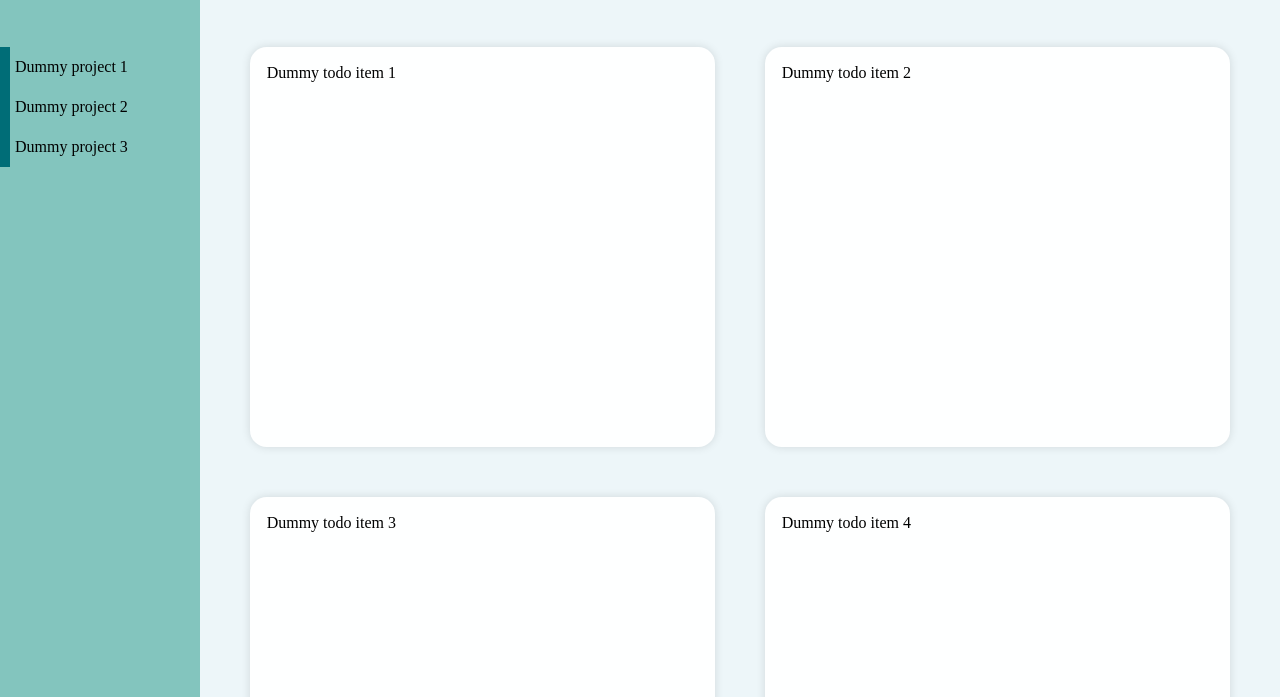
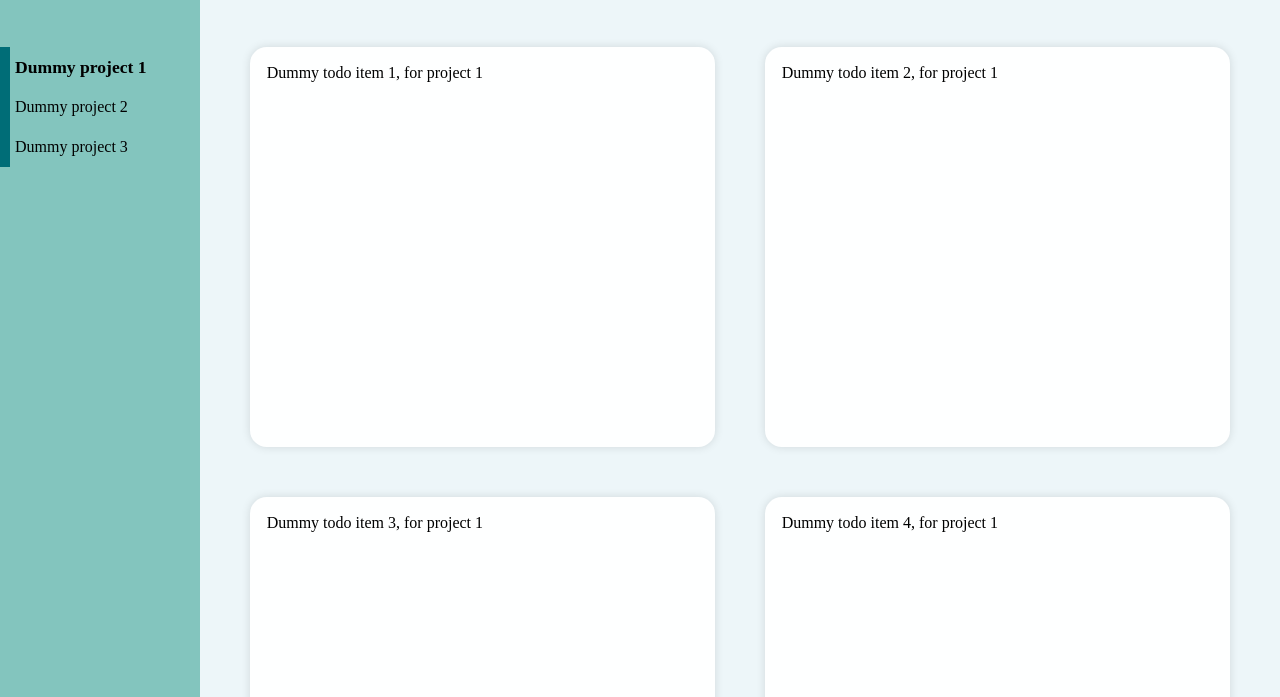
Before and after one commit to bjorn1213/odin-todo-list, a website built with webpack: page dist/index.html in a window 1280 px wide. Shown: the part 103-800 px from the top of the page. Built offline with nearby package versions, Linux system fonts and the light colour scheme; files whose address does not match are found by name; a web font is replaced by a local one.

Commit message:
Restructure code and enable project selection

```diff
--- a/src/Controller/dataHandler.js
+++ b/src/Controller/dataHandler.js
@@ -7,18 +7,25 @@ const getDummyPortfolio = () => {
 
   const projectCount = 3;
   const maxTodoCount = 10;
-  const minTodoCount = 6;
+  const minTodoCount = 5;
   for (let iProject = 0; iProject < projectCount; iProject++) {
     const project = projectFactory(`Dummy project ${iProject + 1}`);
 
     const todoCount = Math.round(Math.random() * (maxTodoCount - minTodoCount)) + minTodoCount;
     for (let iTodo = 0; iTodo < todoCount; iTodo++) {
-      const todo = todoItemFactory(`Dummy todo item ${iTodo + 1}`, "Dummy todo description");
+      const todo = todoItemFactory(
+        `Dummy todo item ${iTodo + 1}, for project ${iProject + 1}`,
+        "Dummy todo description"
+      );
 
       project.addTodoItem(todo);
+      todo.setProject(project);
     }
     portfolio.addProject(project);
+    project.setPortfolio(portfolio);
   }
+
+  portfolio.setActiveProjectID(0);
 
   return portfolio;
 };
@@ -38,6 +45,7 @@ const printPortfolioContents = (portfolio) => {
     for (let j = 0; j < todoCount; j++) {
       const todo = todos[j];
       console.log(`${project.getProjectName()} - ${todo.getTitle()}`);
+      console.log(`${todo.getProject().getProjectName()}`);
     }
   }
 };
--- a/src/Model/portfolio.js
+++ b/src/Model/portfolio.js
@@ -4,6 +4,7 @@ export default function portfolioFactory(inputPortfolioName = "newPortfolioName"
   // Initialise main data
   let portfolioName = inputPortfolioName;
   let projects = {};
+  let activeProjectID;
 
   // Define simple setters/getters
   const setPortfolioName = (newPortfolioName) => {
@@ -11,16 +12,27 @@ export default function portfolioFactory(inputPortfolioName = "newPortfolioName"
   };
   const getPortfolioName = () => portfolioName;
   const getProjects = () => projects;
+  const setActiveProjectID = (projectID) => {
+    if (projectID in projects) {
+      activeProjectID = projectID;
+    }
+  };
+  const getActiveProjectID = () => activeProjectID;
 
   // Implement adding/removing todo item logic
   const addProject = (project) => {
     const insertID = getInsertableID(projects);
     projects[insertID] = project;
+
+    // make added project active in case it's the first
+    if (Object.keys(projects).length === 1) {
+      activeProjectID = insertID;
+    }
   };
 
   const removeProject = (projectID) => {
     let success = false;
-    if (projectID in projects) {
+    if (projectID in projects && projectID !== activeProjectID) {
       delete projects[projectID];
       success = true;
     }
@@ -28,11 +40,23 @@ export default function portfolioFactory(inputPortfolioName = "newPortfolioName"
     return success;
   };
 
+  const getProjectByID = (projectID) => {
+    let project;
+    if (projectID in projects) {
+      project = projects[projectID];
+    }
+
+    return project;
+  };
+
   return {
     setPortfolioName,
     getPortfolioName,
+    setActiveProjectID,
+    getActiveProjectID,
     getProjects,
     addProject,
+    getProjectByID,
     removeProject,
   };
 }
--- a/src/Model/project.js
+++ b/src/Model/project.js
@@ -4,6 +4,7 @@ export default function projectFactory(inputProjectName = "newProjectName") {
   // Initialise main data
   let projectName = inputProjectName;
   let todoItems = {};
+  let portfolio;
 
   // Define simple setters/getters
   const setProjectName = (newProjectName) => {
@@ -11,6 +12,10 @@ export default function projectFactory(inputProjectName = "newProjectName") {
   };
   const getProjectName = () => projectName;
   const getTodoItems = () => todoItems;
+  const setPortfolio = (newPortfolio) => {
+    portfolio = newPortfolio;
+  };
+  const getPortfolio = () => portfolio;
 
   // Implement adding/removing todo item logic
   const addTodoItem = (todoItem) => {
@@ -31,6 +36,8 @@ export default function projectFactory(inputProjectName = "newProjectName") {
   return {
     setProjectName,
     getProjectName,
+    setPortfolio,
+    getPortfolio,
     getTodoItems,
     addTodoItem,
     removeTodoItem,
--- a/src/Model/todoItem.js
+++ b/src/Model/todoItem.js
@@ -11,6 +11,7 @@ export default function todoItemFactory(
   let description = inputDescription;
   let dueDate = inputDueDate;
   let priority = validPriorities.slice(-1);
+  let project;
   if (validPriorities.includes(inputPriority.toLowerCase())) {
     priority = inputPriority.toLowerCase();
   }
@@ -26,6 +27,7 @@ export default function todoItemFactory(
   const getDescription = () => description;
   const getDueDate = () => dueDate;
   const getPriority = () => priority.charAt(0).toUpperCase() + priority.slice(1).toLowerCase();
+  const getProject = () => project;
 
   const setTitle = (newTitle) => {
     title = newTitle;
@@ -44,6 +46,9 @@ export default function todoItemFactory(
   const setDueDate = (newDueDate) => {
     dueDate = newDueDate;
   };
+  const setProject = (newProject) => {
+    project = newProject;
+  };
 
   return {
     getTitle,
@@ -54,6 +59,8 @@ export default function todoItemFactory(
     setDueDate,
     getPriority,
     setPriority,
+    setProject,
+    getProject,
     toggleCompleted,
   };
 }
--- a/src/View/assets/style.css
+++ b/src/View/assets/style.css
@@ -13,6 +13,7 @@ html {
   margin: 0;
   padding: 0;
   height: 100%;
+  background-color: var(--neutral-color);
 }
 
 #container {
@@ -59,3 +60,8 @@ html {
 .project-item:active {
   background-color: var(--secondary-color);
 }
+
+.project-item.active-project {
+  font-size: 1.1rem;
+  font-weight: bold;
+}
--- a/src/View/assets/todo.css
+++ b/src/View/assets/todo.css
@@ -2,10 +2,12 @@
   --todo-background-color: #feffff;
 }
 
-.todo-overview {
+#todo-overview {
   --padding: 50px;
   padding: var(--padding);
   gap: var(--padding);
+
+  background-color: var(--neutral-color);
 
   display: grid;
   grid-template-columns: repeat(auto-fit, minmax(400px, 1fr));
--- a/src/View/viewModule.js
+++ b/src/View/viewModule.js
@@ -1,28 +1,50 @@
-const getBanner = () => {
+const createBanner = (pageTitle) => {
   const banner = document.createElement("div");
   banner.classList.add("banner");
 
-  banner.textContent = "Todo Application";
+  banner.textContent = pageTitle;
   return banner;
+};
+
+const getProjectSidebarItemID = (projectID) => `project-${projectID}`;
+
+const getProjectIDfromDOMID = (domID) => domID.slice(8);
+
+const toggleActiveProject = (oldActiveID, newActiveID) => {
+  const previousActiveDOMID = getProjectSidebarItemID(oldActiveID);
+  document.getElementById(previousActiveDOMID).classList.toggle("active-project");
+
+  const projectDOMID = getProjectSidebarItemID(newActiveID);
+  document.getElementById(projectDOMID).classList.toggle("active-project");
 };
 
 const createSidebarItem = (id, project) => {
   const item = document.createElement("div");
 
   item.classList.add("project-item");
-  item.id = `project-${id}`;
+  item.id = getProjectSidebarItemID(id);
   item.textContent = project.getProjectName();
 
   return item;
 };
 
-const getSidebar = (portfolio) => {
+const createSidebar = (projects, callbackFunction) => {
   const sidebar = document.createElement("div");
   sidebar.classList.add("sidebar");
 
-  const projects = portfolio.getProjects();
+  const firstProjectID = Object.keys(projects)[0]; // assumes at least 1 project
+
   for (const [id, project] of Object.entries(projects)) {
-    sidebar.appendChild(createSidebarItem(id, project));
+    const sidebarItem = createSidebarItem(id, project);
+    if (id === firstProjectID) {
+      sidebarItem.classList.add("active-project");
+    }
+    sidebarItem.addEventListener("click", (event) => {
+      const domID = event.target.id;
+      callbackFunction(getProjectIDfromDOMID(domID));
+    });
+
+    sidebar.appendChild(sidebarItem);
   }
 
   return sidebar;
@@ -38,9 +60,9 @@ const createTodoItem = (id, todo) => {
   return todoItem;
 };
 
-const getTodoOverview = (project) => {
+const createTodoOverview = (project) => {
   const overview = document.createElement("div");
-  overview.classList.add("todo-overview");
+  overview.id = "todo-overview";
 
   const todos = project.getTodoItems();
   for (const [id, todoItem] of Object.entries(todos)) {
@@ -50,24 +72,28 @@ const getTodoOverview = (project) => {
   return overview;
 };
 
-const getFullPage = (portfolio) => {
+const replaceTodoOverview = (newOverview) => {
+  const overview = document.getElementById("todo-overview");
+  overview.replaceWith(newOverview);
+};
+
+const createContainer = () => {
   const container = document.createElement("div");
-
   container.id = "container";
-  container.appendChild(getBanner());
-  container.appendChild(getSidebar(portfolio));
-
-  const projects = portfolio.getProjects();
-  const firstProject = Object.values(projects)[0]; // assumes at least 1 project in portfolio
-  container.appendChild(getTodoOverview(firstProject));
 
   return container;
 };
 
-const generateFullPage = (portfolio) => {
-  const container = getFullPage(portfolio);
-
-  document.getElementsByTagName("body")[0].replaceChildren(container);
+const replaceContainer = (newContainer) => {
+  document.getElementsByTagName("body")[0].replaceChildren(newContainer);
 };
 
-export { generateFullPage };
+export {
+  createBanner,
+  createSidebar,
+  createContainer,
+  createTodoOverview,
+  replaceContainer,
+  toggleActiveProject,
+  replaceTodoOverview,
+};
--- a/src/index.js
+++ b/src/index.js
@@ -3,13 +3,54 @@ import "./View/assets/style.css";
 import "./View/assets/fonts.css";
 
 import { getDummyPortfolio, printPortfolioContents } from "./Controller/dataHandler";
-import { generateFullPage } from "./View/viewModule";
+import {
+  createBanner,
+  createSidebar,
+  createTodoOverview,
+  createContainer,
+  replaceContainer,
+  toggleActiveProject,
+  replaceTodoOverview,
+} from "./View/viewModule";
 
 const debug = false;
 
-const portfolio = getDummyPortfolio();
+const mainPortfolio = getDummyPortfolio();
 if (debug) {
-  printPortfolioContents(portfolio);
+  printPortfolioContents(mainPortfolio);
 }
 
-generateFullPage(portfolio);
+const activateProject = (projectID) => {
+  const portfolio = mainPortfolio;
+  if (!(projectID in portfolio.getProjects())) {
+    return;
+  }
+
+  const oldActiveProjectID = portfolio.getActiveProjectID();
+
+  if (projectID === oldActiveProjectID) {
+    return;
+  }
+
+  toggleActiveProject(oldActiveProjectID, projectID);
+  portfolio.setActiveProjectID(projectID);
+
+  const project = portfolio.getProjectByID(projectID);
+  const overview = createTodoOverview(project);
+  replaceTodoOverview(overview);
+};
+
+const initialisePage = (portfolio) => {
+  const projects = portfolio.getProjects();
+  const firstProject = Object.values(projects)[0]; // assumes at least 1 project in portfolio
+
+  const container = createContainer();
+  const banner = createBanner("Todo Application");
+  const sidebar = createSidebar(projects, activateProject);
+  const overview = createTodoOverview(firstProject);
+
+  container.append(banner, sidebar, overview);
+  replaceContainer(container);
+};
+
+initialisePage(mainPortfolio);
```
Also changed, not shown: dist/main.js.
